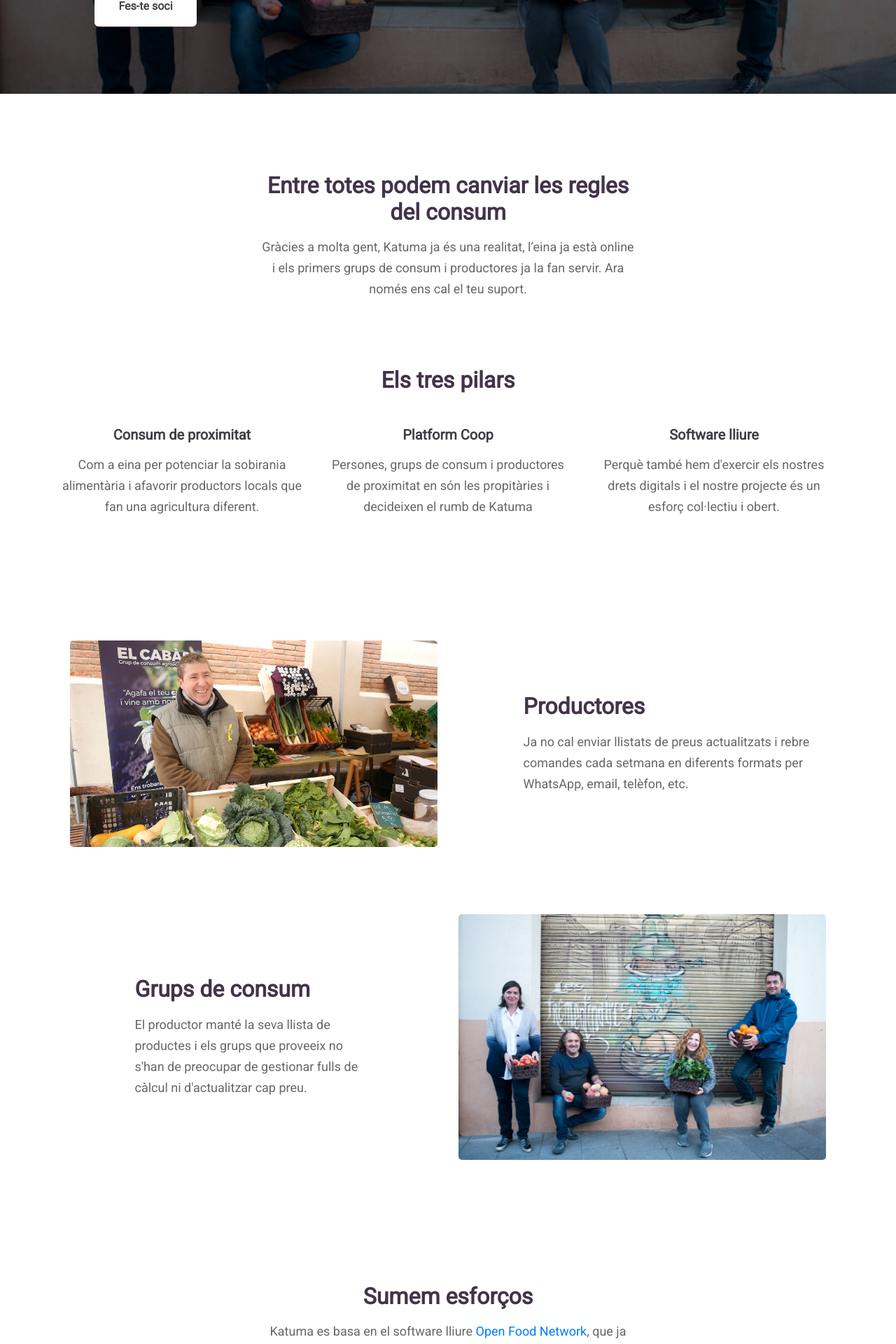
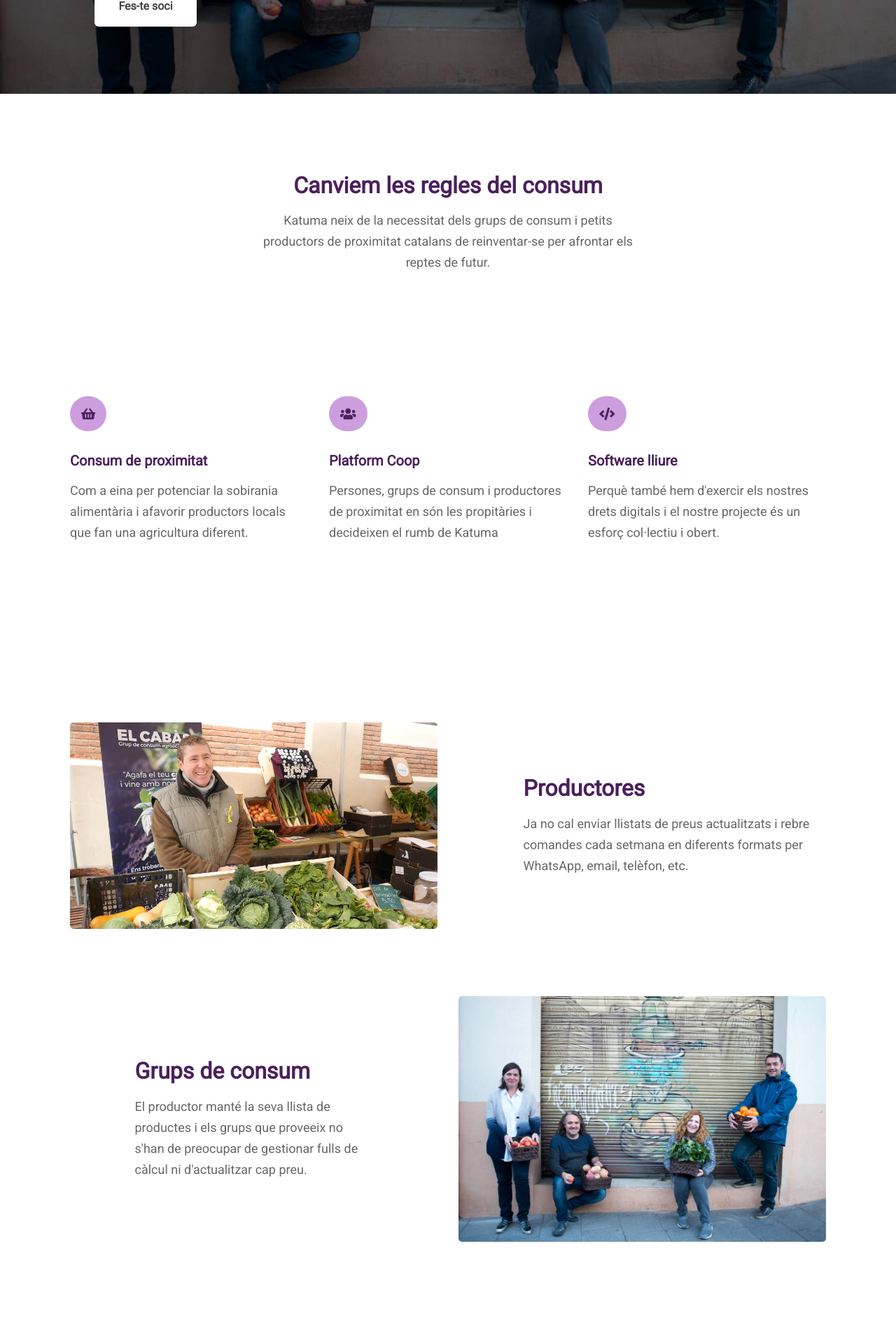
Before and after one commit to coopdevs/katuma-landing-page, a Jekyll site: the page built from index.html, in a window 1280 px wide. Shown: the part 530-2450 px from the top of the page at 70% size. Built offline with Jekyll 4.4.1, drawn with Linux system fonts in a browser that asks for light colours; nearby versions of some CDN libraries; comment, search, counter and statistics services are not loaded.

Commit message:
Add an icon for each principle

```diff
--- a/_sass/base.scss
+++ b/_sass/base.scss
@@ -6,11 +6,10 @@
   color: $text-color;
 }
 .h1, .h2, .h3, .h4, .h5, .h6, h1, h2, h3, h4, h5, h6 {
-  color: #3d3e44;
+  color: $secondary-color;
   line-height: 1.2em;
   margin-bottom: 1rem;
 }
 .h2, h2 {
-  color: #433349;
   font-weight: bold;
 }
--- a/_sass/layout.scss
+++ b/_sass/layout.scss
@@ -67,7 +67,6 @@
 }
 .principles h5 {
   font-weight: bold;
-  margin-top: 30px;
 }
 .ofn {
   margin: 2rem 0;
@@ -110,7 +109,7 @@
   font-size: 18px;
   font-weight: bold;
   letter-spacing: 0.1rem;
-  color: purple;
+  color: $tertiary-color;
 }
 
 .footer {
--- a/_sass/ui.scss
+++ b/_sass/ui.scss
@@ -46,3 +46,11 @@
 .button-group .button {
   margin-right: 8px;
 }
+
+.icon {
+  color: $secondary-color;
+  background-color: lighten($secondary-color, 50%);
+  padding: 1rem;
+  border-radius: 100px;
+  margin-bottom: 30px;
+}
--- a/assets/css/main.scss
+++ b/assets/css/main.scss
@@ -10,8 +10,9 @@
 $font-family: 'Roboto', sans-serif;
 
 $text-color: #676767;
-$title-color: #333;
-$primary-color: #39BBD5;
+$base-color: #433349;
+$secondary-color: lighten(saturate($base-color, 30%), 0%);
+$tertiary-color: adjust-hue(saturate(lighten($secondary-color, 5%), 25%), 15%);
 $negative-color: #fff;
 $primary-background-color: #533f5a;
 
--- a/index.html
+++ b/index.html
@@ -9,32 +9,31 @@
 <div class="container text-center">
   <div class="row">
     <div class="col-lg-6 offset-md-3">
-      <h2 data-i18n="participate.title">Entre totes podem canviar les regles del consum</h2>
-      <p data-i18n="participate.body">Gràcies a molta gent, Katuma ja és una realitat, l’eina ja està online i els primers grups de consum i productores ja la fan servir. Ara només ens cal el teu suport.</p>
+      <h2 data-i18n="participate.title">Canviem les regles del consum</h2>
+      <p data-i18n="participate.body">Katuma neix de la necessitat dels grups de consum i petits productors de proximitat catalans de reinventar-se per afrontar els reptes de futur.</p>
     </div>
   </div>
 </div>
 
 <div class="container principles">
-  <div class="row text-center">
-    <div class="col-lg-10 offset-1">
-      <h2 data-i18n="principles.title">Els tres pilars</h2>
-    </div>
+  <div class="row image-block">
     <div class="col-lg-4">
+      <i class="icon fas fa-shopping-basket"></i>
       <h5 data-i18n="principles.consumption.title">Consum de proximitat</h5>
       <p data-i18n="principles.consumption.body">Com a eina per potenciar la sobirania alimentària i afavorir productors locals que fan una agricultura diferent.</p>
     </div>
     <div class="col-lg-4">
+      <i class="icon fas fa-users"></i>
       <h5 data-i18n="principles.platformcoop.title">Platform Coop</h5>
       <p data-i18n="principles.platformcoop.body">Persones, grups de consum i productores de proximitat en són les propitàries i decideixen el rumb de Katuma</p>
     </div>
     <div class="col-lg-4">
+      <i class="icon fas fa-code"></i>
       <h5 data-i18n="principles.software.title">Software lliure</h5>
       <p data-i18n="principles.software.body">Perquè també hem d'exercir els nostres drets digitals i el nostre projecte és un esforç col·lectiu i obert.</p>
     </div>
   </div>
-
-</div><!--end row about-->
+</div>
 
 <div class="container journeys">
   <div class="row image-block">
--- a/locales/ca/translation.json
+++ b/locales/ca/translation.json
@@ -11,8 +11,8 @@
     "subtitle": "Consumeix productes de proximitat i participa d'un model sostenible amb beneficis socioeconòmics per a la comunitat."
   },
   "participate": {
-    "title": "Entre totes podem canviar les regles del consum",
-    "body": "Gràcies a molta gent, Katuma ja és una realitat, l’eina ja està online i els primers grups de consum i productores ja la fan servir. Ara només ens cal el teu suport.",
+    "title": "Canviem les regles del consum",
+    "body": "Katuma neix de la necessitat dels grups de consum i petits productors de proximitat catalans de reinventar-se per afrontar els reptes de futur.",
     "button": "Participa"
   },
   "principles": {
```
